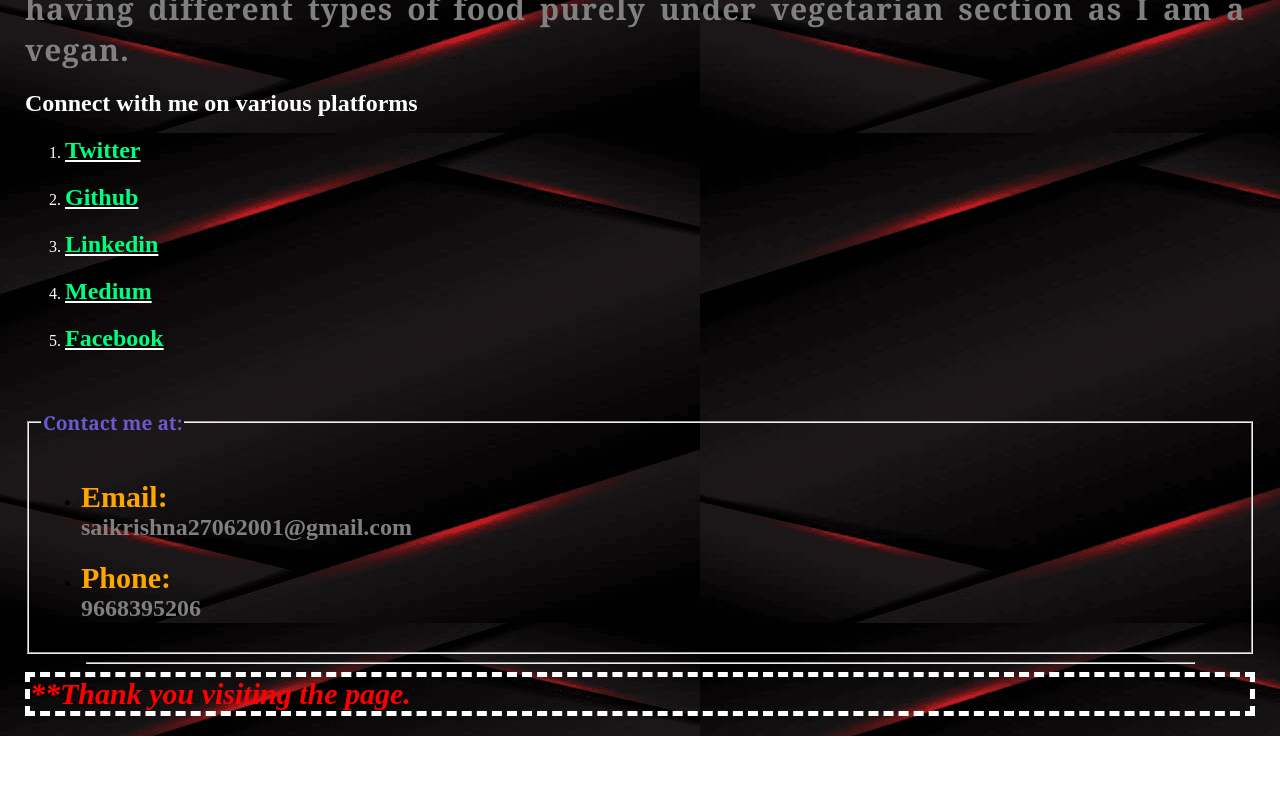
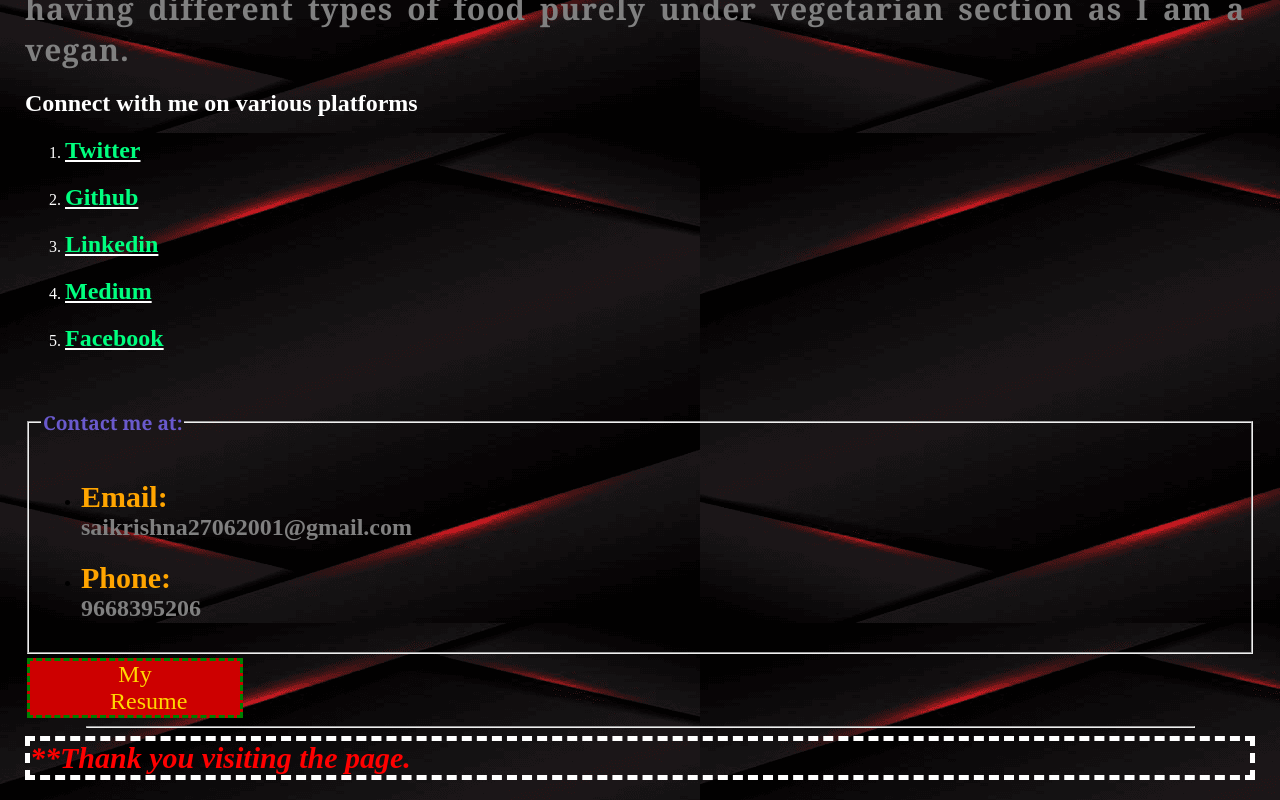
Before and after one commit to CharanBH24/sai-krishna, a plain HTML site: page index.html in a window 1280 px wide. Shown: the part 847-1647 px from the top of the page. Before the commit the page ends 1583 px from the top, so only its background shows below. Drawn offline with Linux system fonts and the light colour scheme.

Commit message:
Update index.html

```diff
--- a/index.html
+++ b/index.html
@@ -5,6 +5,33 @@
 	<title>
 		Personal Portfolio of Saikrishna Subramanian
 	</title>
+	<style>
+.button {
+  background-color: black;
+  border-style: dashed ;
+  border-color: green;
+  color: gold;
+
+  padding-right: 80px;
+
+  padding-left: 80px;
+  text-align: center;
+  text-decoration: none;
+  display: block;
+  font-size: 24px;
+  margin: 4px 2px;
+  cursor: pointer;
+  animation-duration:10s;
+  background-color: black;
+  position:relative;
+  animation-name: sam;
+}
+@keyframes sam{
+from {background-color: black;}
+  to {background-color: red;}
+}
+
+</style>
 </head>
 <link rel="stylesheet" type="text/css" href="style1.css">
 <div>
@@ -44,6 +71,9 @@
 
 	</ul>
 	</fieldset>
+	<div>
+	<a href="https://drive.google.com/file/d/1CEivwMuiJWht0o0YllyMwnkjXIhwQOqS/view" class="button" target="_blank"> My Resume</a>
+	</div>
 	<div  >
 		<hr width="90%">
 		<footer class="hf">
```
